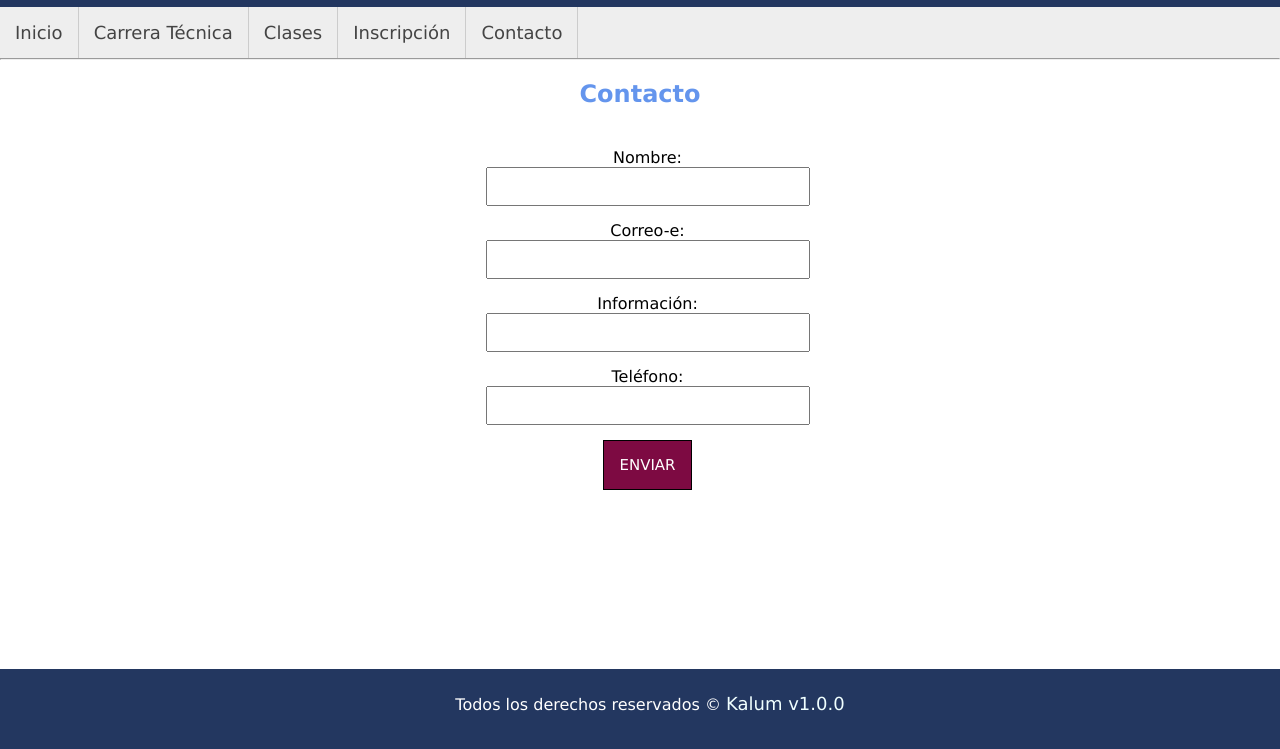
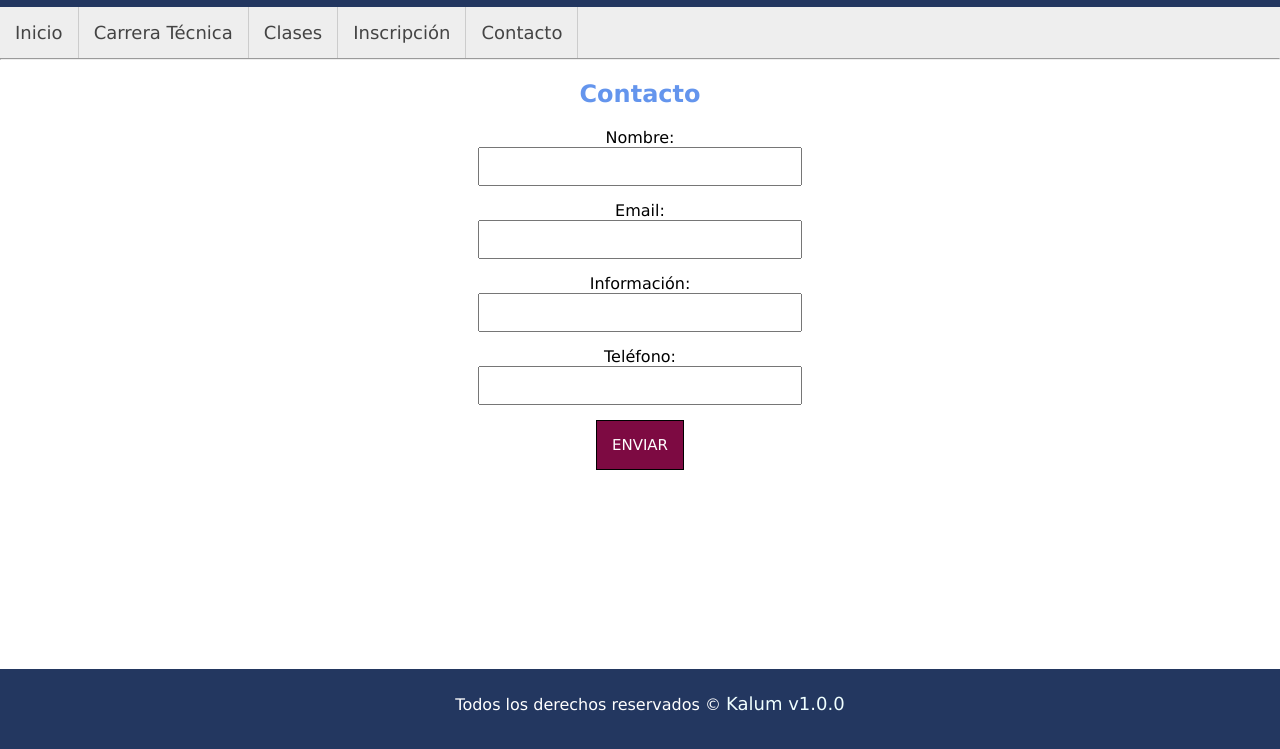
Before and after one commit to nhdevelop/vs-frontend-2021, a plain HTML site: page contacto.html in a window 1280 px wide. Shown: the part 51-800 px from the top of the page. Drawn offline with Linux system fonts and the light colour scheme.

Commit message:
Finalización formulario contacto

```diff
--- a/assets/css/style.css
+++ b/assets/css/style.css
@@ -109,18 +109,8 @@ footer a {
 
 .contenidoc {
     text-align: center;
-    margin-left: 15px;
-
-    margin-top: 15px;
-    margin-bottom: 15px;
-    padding: 20px; */
 }
 
-#contenidoc form input [type="text"], select{
-    margin-bottom: 15px;
-    padding: 10px;
-    width: 300px;
-}
 
 input[type="text"], select{
     margin-bottom: 15px;
--- a/contacto.html
+++ b/contacto.html
@@ -25,7 +25,7 @@
         </nav>
         <hr>
         <h2 class="subtitulo">Contacto</h2>
-        <div id="contenidoc">
+        <div id="contenido">
            <form class="contenidoc">
                <p>
                    <label for = "nombre">Nombre:</label>
@@ -34,7 +34,7 @@
                    </div>
                </p>
                <p>
-                    <label for = "correoe">Correo-e:</label>
+                    <label for = "correoe">Email:</label>
                         <div>
                             <input type="text" name="correoe"/>
                         </div>
```
